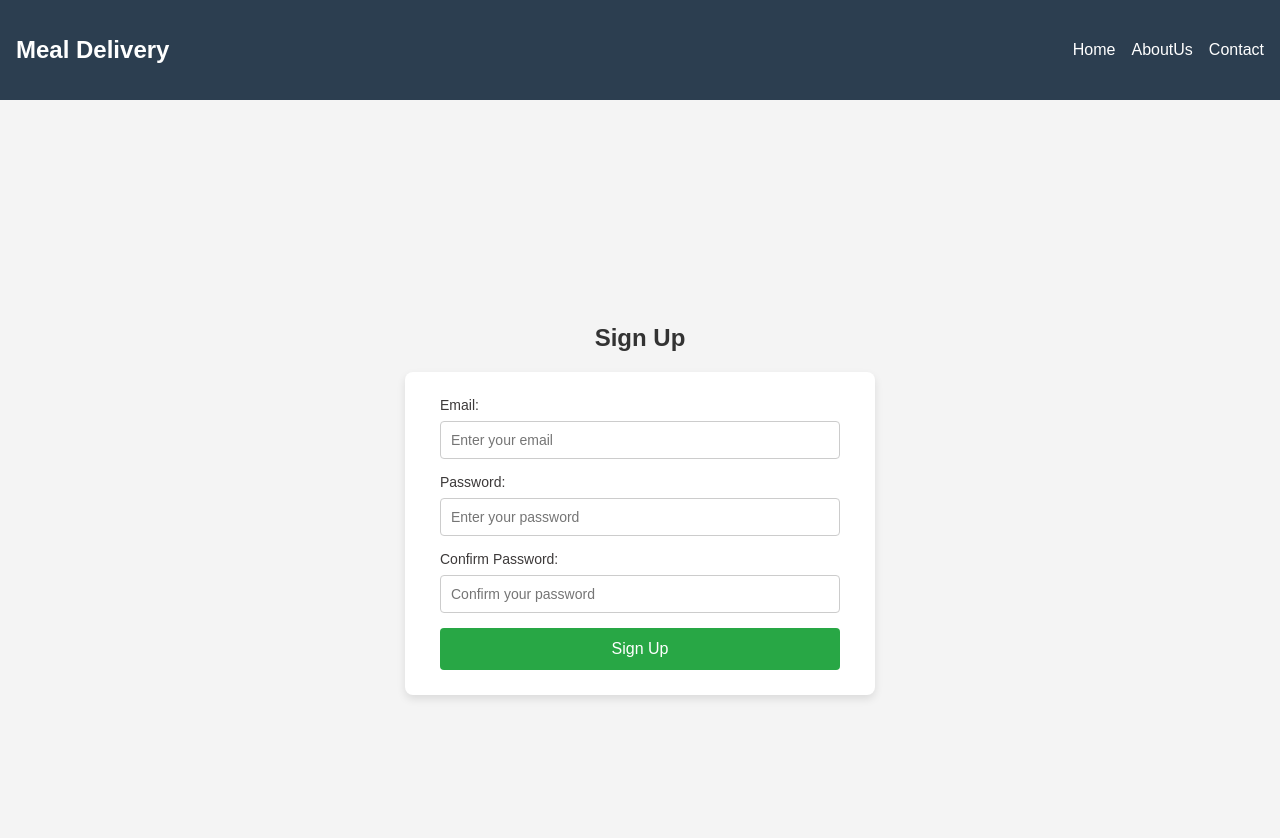
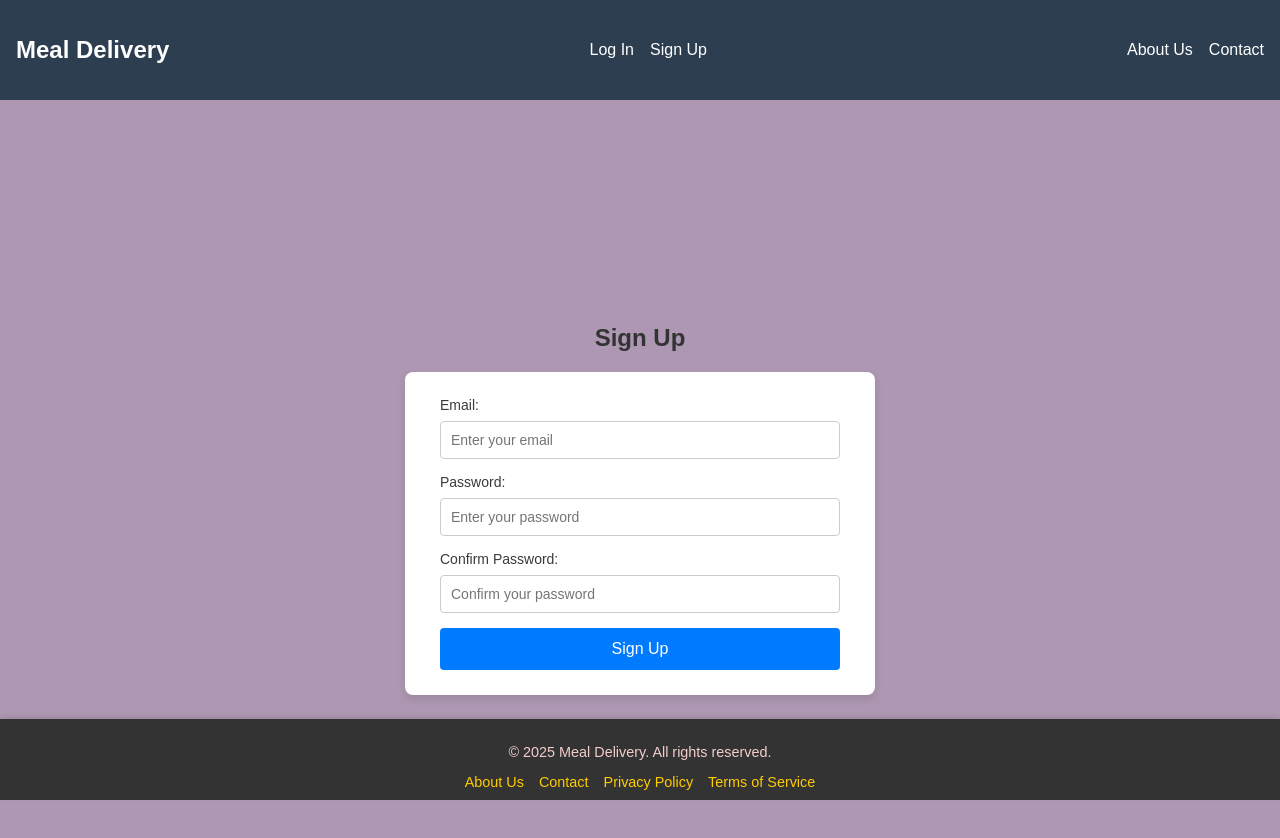
Before and after one commit to sandu456/mealdelivery-Frontend, a React (Vite) app: page /signup in a window 1280 px wide. Shown: the top 838 px of the page. Built offline with nearby package versions, Linux system fonts and the light colour scheme.

Commit message:
remove Navbar.css,Navbar.tsx,Home.css. Add Footer.tsx file

```diff
--- a/src/App.css
+++ b/src/App.css
@@ -1,5 +1,6 @@
 .app {
   text-align: center;
+  background-color: #9487e6;
 }
 
 header {
@@ -11,25 +12,3 @@ header {
 header h1 {
   margin: 0;
 }
-
-footer {
-  background-color: #2c3e50;
-  color: white;
-  padding: 10px 0;
-  position: fixed;
-  width: 100%;
-  bottom: 0;
-  left: 0;
-}
-
-footer p {
-  margin: 0;
-}
-
-footer a {
-  color: #1abc9c;
-}
-
-footer a:hover {
-  color: white;
-}
--- a/src/App.tsx
+++ b/src/App.tsx
@@ -1,26 +1,83 @@
 import React from 'react';
+import { Link } from 'react-router-dom';
 import { BrowserRouter as Router, Routes, Route } from 'react-router-dom';
-import Navbar from './Components/Navbar';
 import LogIn from './Pages/LogIn';
 import SignUp from './Pages/SignUp';
-import Home from './Pages/Home';
 import AboutUs from './Pages/AboutUs';
 import Contact from './Pages/Contact';
 
 const App: React.FC = () => {
   return (
     <Router>
-      <Navbar />
-      <Routes>
-        <Route path="/login" element={<LogIn />} />
-        <Route path="/signup" element={<SignUp />} />
+      <nav className="navbar">
+      <h1>Meal Delivery </h1>
+      <ul>
+        <li><Link to="/login">Log In</Link></li>
+        <li><Link to="/signup">Sign Up</Link></li>
+      </ul>
+
+      <ul>
+        <li><a href="/About-Us">About Us</a></li>
+        <li><a href="/Contact">Contact</a></li>
+      </ul>
+    </nav>
+
+      <div className="app">
+        <Routes>
+          {/* Main Page */}
+          <Route
+            path="/"
+            element={
+              <div>
+                <h1>Welcome to Meal Delivery</h1>
+                <p>Explore our meal options below:</p>
+                <div className="meal-categories">
+                  <div className="category">
+                    <h2>Vegan</h2>
+                    <p>Discover our delicious vegan recipes.</p>
+                    <a href="/vegan" className="category-link">
+                      Explore Vegan
+                    </a>
+                  </div>
+                  <div className="category">
+                    <h2>Vegetarian</h2>
+                    <p>Taste our wide variety of vegetarian meals.</p>
+                    <a href="/vegetarian" className="category-link">
+                      Explore Vegetarian
+                    </a>
+                  </div>
+                  <div className="category">
+                    <h2>Pescatarian</h2>
+                    <p>Enjoy fresh pescatarian dishes.</p>
+                    <a href="/pescatarian" className="category-link">
+                      Explore Pescatarian
+                    </a>
+                  </div>
+                </div>
+              </div>
+            }
+          />
+
+          {/* Log In and Sign Up Pages */}
+          <Route path="/login" element={<LogIn />} />
+          <Route path="/signup" element={<SignUp />} />
+
+          {/* About Us and Contact Pages */}
+          <Route path="/about-us" element={<AboutUs />} />
+          <Route path="/contact" element={<Contact />} />
         </Routes>
+      </div>
 
-        <Routes>
-        <Route path="/Home" element={<Home />} />
-        <Route path="/About-Us" element={<AboutUs />} />
-        <Route path="/Contact" element={<Contact />} />
-      </Routes>
+      {/* Footer */}
+      <footer className="footer-bar">
+      <p>&copy; {new Date().getFullYear()} Meal Delivery. All rights reserved.</p>
+      <ul className="footer-links">
+        <li><a href="/about-us">About Us</a></li>
+        <li><a href="/contact">Contact</a></li>
+        <li><a href="/privacy-policy">Privacy Policy</a></li>
+        <li><a href="/terms">Terms of Service</a></li>
+      </ul>
+    </footer>
     </Router>
   );
 };
--- a/src/Components/Navbar.css
+++ /dev/null
@@ -1,19 +0,0 @@
-.navbar {
-    background-color: #2c3e50;
-    color: white;
-    padding: 1rem;
-    display: flex;
-    justify-content: space-between;
-    align-items: center;
-  }
-
-  .navbar ul {
-    list-style: none;
-    display: flex;
-    gap: 1rem;
-  }
-
-  .navbar ul li a {
-    text-decoration: none;
-    color: white;
-  }
--- a/src/Components/Navbar.tsx
+++ /dev/null
@@ -1,22 +0,0 @@
-import './Navbar.css';
-import { Link } from 'react-router-dom';
-
-const Navbar = () => {
-  return (
-    <nav className="navbar">
-      <h1>Meal Delivery </h1>
-
-
-      <ul>
-        <li><a href="/Home">Home</a></li>
-        <li><a href="/About-Us">AboutUs</a></li>
-        <li><a href="/Contact">Contact</a></li>
-      </ul>
-    </nav>
-
-
-
-  );
-};
-
-export default Navbar;
--- a/src/Pages/AboutUs.css
+++ b/src/Pages/AboutUs.css
@@ -2,7 +2,7 @@
     padding: 20px;
     font-family: 'Arial', sans-serif;
     line-height: 1.6;
-    background-color: #f9f9f9;
+    background-color: #87a9e6;
   }
 
   .about-header {
@@ -17,7 +17,7 @@
 
   .about-header p {
     font-size: 1.2rem;
-    color: #666;
+    color: #470d0d;
   }
 
   .about-content {
--- a/src/Pages/Contact.css
+++ b/src/Pages/Contact.css
@@ -2,7 +2,7 @@
     padding: 20px;
     font-family: 'Arial', sans-serif;
     line-height: 1.6;
-    background-color: #f9f9f9;
+    background-color: #78a1ec;
   }
 
   .contact-header {
@@ -17,7 +17,7 @@
 
   .contact-header p {
     font-size: 1.2rem;
-    color: #666;
+    color: #3b1717;
   }
 
   .contact-content {
@@ -28,6 +28,7 @@
   }
 
   .contact-form,
+
   .contact-details {
     background: #fff;
     padding: 20px;
--- a/src/Pages/Home.css
+++ /dev/null
@@ -1,38 +0,0 @@
-.home {
-    text-align: center;
-    padding: 20px;
-  }
-
-  .meal-categories {
-    display: flex;
-    justify-content: center;
-    gap: 20px;
-    margin-top: 20px;
-  }
-
-  .category {
-    border: 1px solid #ccc;
-    border-radius: 8px;
-    padding: 15px;
-    width: 250px;
-    text-align: center;
-  }
-
-  .category h2 {
-    color: #333;
-  }
-
-  .category p {
-    color: #666;
-  }
-
-  .category-link {
-    display: inline-block;
-    margin-top: 10px;
-    text-decoration: none;
-    color: #007BFF;
-  }
-
-  .category-link:hover {
-    text-decoration: underline;
-  }
--- a/src/Pages/Home.tsx
+++ /dev/null
@@ -1,31 +0,0 @@
-import React from 'react';
-import './Home.css';
-
-const Home: React.FC = () => {
-  return (
-    <div className="home">
-      <h1>Welcome to Meal Delivery</h1>
-      <p>Explore our meal options below:</p>
-
-      <div className="meal-categories">
-        <div className="category">
-          <h2>Vegan</h2>
-          <p>Discover our delicious vegan recipes.</p>
-          <a href="/vegan" className="category-link">Explore Vegan</a>
-        </div>
-        <div className="category">
-          <h2>Vegetarian</h2>
-          <p>Taste our wide variety of vegetarian meals.</p>
-          <a href="/vegetarian" className="category-link">Explore Vegetarian</a>
-        </div>
-        <div className="category">
-          <h2>Pescatarian</h2>
-          <p>Enjoy fresh pescatarian dishes.</p>
-          <a href="/pescatarian" className="category-link">Explore Pescatarian</a>
-        </div>
-      </div>
-    </div>
-  );
-};
-
-export default Home;
--- a/src/Pages/SignUp.css
+++ b/src/Pages/SignUp.css
@@ -4,7 +4,7 @@
     align-items: center;
     justify-content: center;
     min-height: 100vh;
-    background-color: #f4f4f4;
+    background-color: #ad97b2;
     font-family: 'Arial', sans-serif;
   }
 
@@ -52,7 +52,7 @@
   .signup button {
     padding: 12px;
     font-size: 16px;
-    background-color: #28a745;
+    background-color: #007bff;
     color: #fff;
     border: none;
     border-radius: 4px;
@@ -61,7 +61,7 @@
   }
 
   .signup button:hover {
-    background-color: #218838;
+    background-color: #0056b3;
   }
 
   .signup form > *:not(:last-child) {
--- a/src/index.css
+++ b/src/index.css
@@ -4,3 +4,106 @@ body {
   background-color: #f4f4f4;
   color: #333;
 }
+
+/* main interface styling */
+.home {
+  text-align: center;
+  padding: 20px;
+  background-color: #d9e888;
+}
+
+.meal-categories {
+  display: flex;
+  justify-content: center;
+  gap: 20px;
+  margin-top: 20px;
+}
+
+.category {
+  border: 1px solid #ccc;
+  border-radius: 8px;
+  padding: 15px;
+  width: 250px;
+  text-align: center;
+}
+
+.category h2 {
+  color: #333;
+}
+
+.category p {
+  color: #666;
+}
+
+.category-link {
+  display: inline-block;
+  margin-top: 10px;
+  text-decoration: none;
+  color: #007BFF;
+}
+
+.category-link:hover {
+  text-decoration: underline;
+}
+
+/* Navbar styling */
+.navbar {
+  background-color: #2c3e50;
+  color: white;
+  padding: 1rem;
+  display: flex;
+  justify-content: space-between;
+  align-items: center;
+}
+
+.navbar ul {
+  list-style: none;
+  display: flex;
+  gap: 1rem;
+}
+
+.navbar ul li a {
+  text-decoration: none;
+  color: white;
+}
+
+/* Footer styling */
+.footer-bar {
+  position: fixed;
+  bottom: 0;
+  width: 100%;
+  background-color: #333;
+  color: #fff;
+  text-align: center;
+  padding: 10px 0;
+  font-family: 'Arial', sans-serif;
+  font-size: 0.9rem;
+  box-shadow: 0 -2px 4px rgba(0, 0, 0, 0.1);
+}
+
+.footer-bar p {
+  margin: 10;
+  color: #f4cdcd;
+}
+
+.footer-links {
+  list-style: none;
+  margin: 5px 0 0;
+  padding: 0;
+  display: flex;
+  justify-content: center;
+  gap: 15px;
+}
+
+.footer-links li {
+  display: inline;
+}
+
+.footer-links a {
+  text-decoration: none;
+  color: #ffcc00;
+}
+
+.footer-links a:hover {
+  color: #fff;
+}
```
